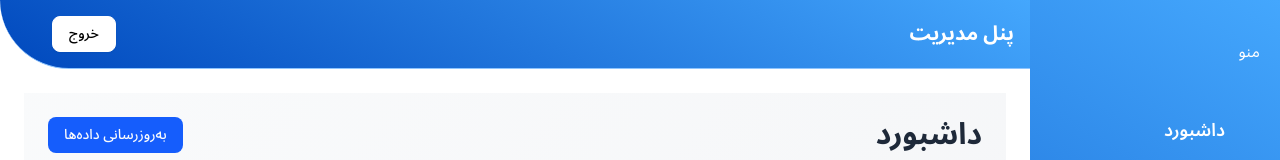
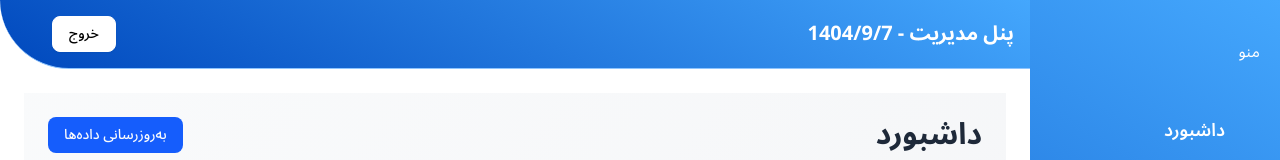
Before and after one commit to parham-ghasemi/bama, a React (Vite) app in the folder front/: page /admin in a window 1280 px wide. Shown: the top 160 px of the page. Built offline with nearby package versions, Linux system fonts and the light colour scheme.

Commit message:
added date to admin header

```diff
--- a/front/src/components/navigation/Header.tsx
+++ b/front/src/components/navigation/Header.tsx
@@ -2,9 +2,15 @@ import { Link } from 'react-router-dom';
 import { Button } from '../../components/ui/button';
 
 const Header = () => {
+  const currentDate = new Date().toLocaleDateString('fa-IR-u-nu-latn', {
+    year: 'numeric',
+    month: 'numeric',
+    day: 'numeric',
+  });
+
   return (
     <header dir="rtl" className="bg-[linear-gradient(30deg,#0048bd,#44a7fd)] p-4 flex justify-between items-center border-b border-blue-300 text-white rounded-bl-[80px]">
-      <h1 className="text-xl font-bold">پنل مدیریت</h1>
+      <h1 className="text-xl font-bold">پنل مدیریت - {currentDate}</h1>
       <Link to={'/'}>
         <Button variant="outline" className="border-white text-black hover:bg-white hover:text-[#0048bd] ml-9 cursor-pointer">خروج</Button>
       </Link>
```
